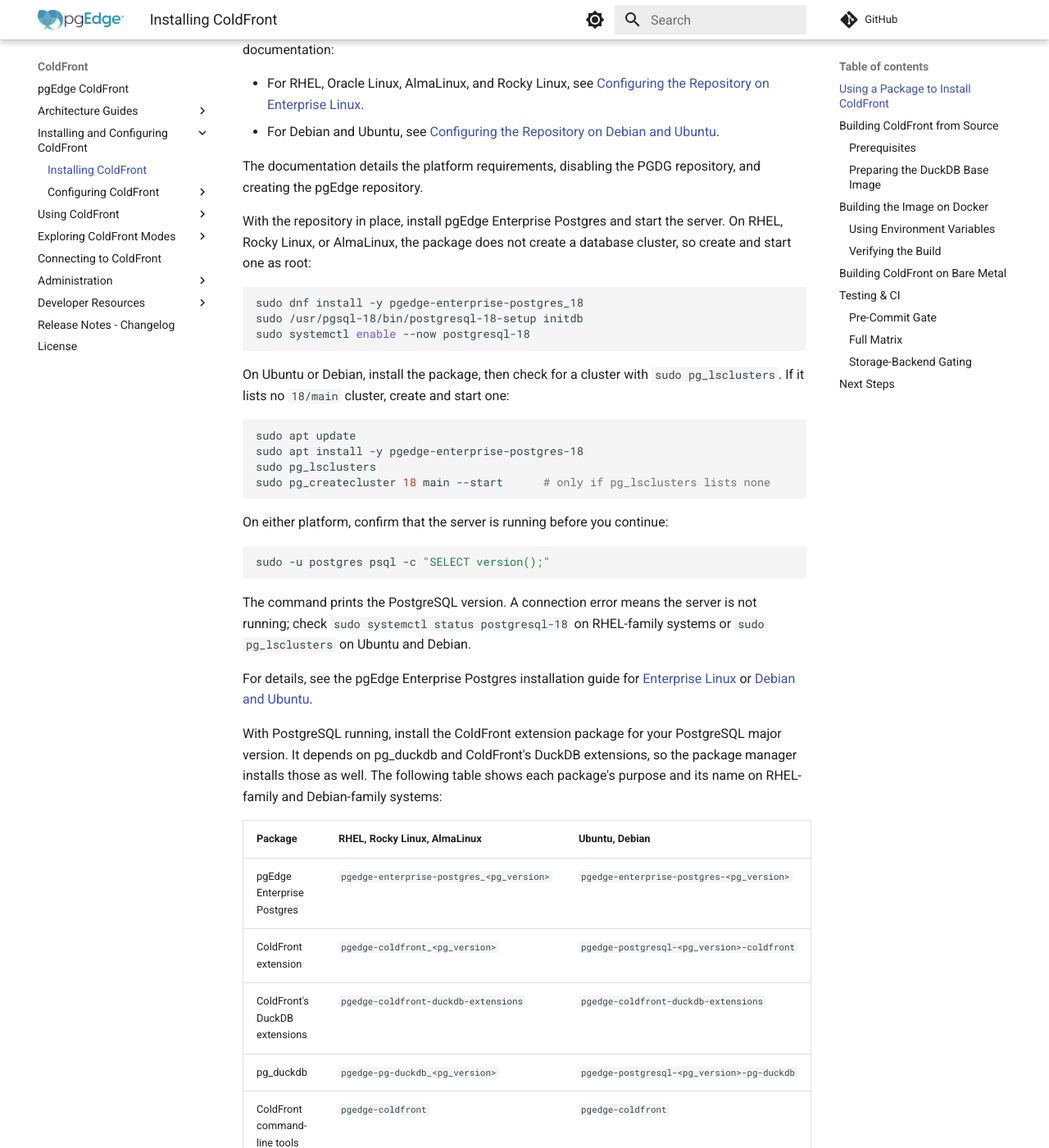
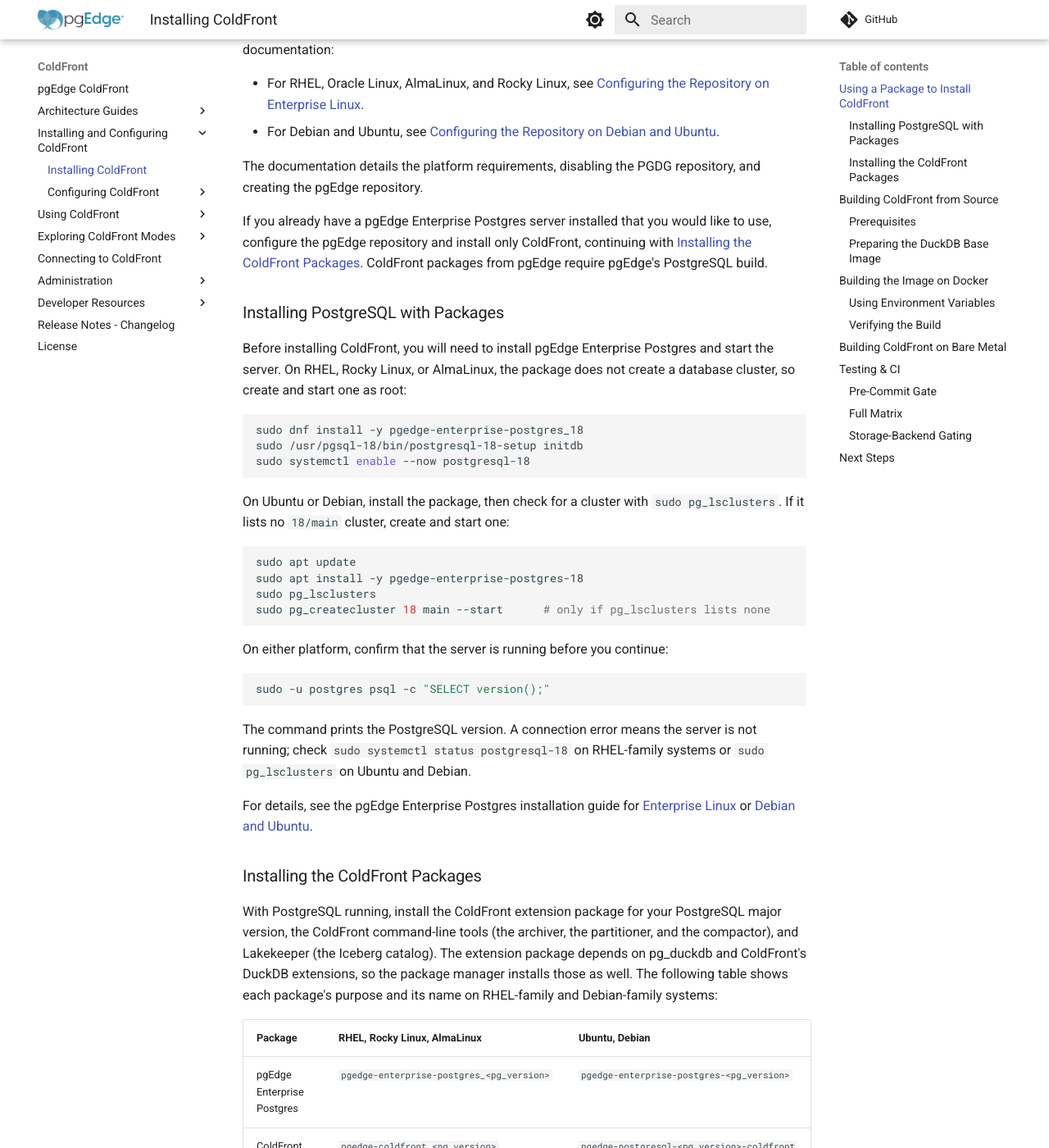
Before and after one commit to pgEdge/coldfront, an MkDocs documentation site: the page built from docs/installation.md, in a window 1280 px wide and 1400 px high, scrolled down 351 px. Shown: the whole window at 82% size. Built offline with MkDocs 1.6.1 and Material for MkDocs 9.7.7, drawn with Linux system fonts in a browser that asks for light colours; comment, search, counter and statistics services are not loaded; some of the changed text lies outside the part shown.

Commit message:
docs: split the package steps and install the tools and Lakekeeper with ColdFront

````diff
--- a/docs/installation.md
+++ b/docs/installation.md
@@ -19,9 +19,17 @@ the steps in the Enterprise Postgres documentation:
 The documentation details the platform requirements, disabling the PGDG
 repository, and creating the pgEdge repository.
 
-With the repository in place, install pgEdge Enterprise Postgres and start the
-server. On RHEL, Rocky Linux, or AlmaLinux, the package does not create a
-database cluster, so create and start one as root:
+If you already have a pgEdge Enterprise Postgres server installed that you
+would like to use, configure the pgEdge repository and install only ColdFront,
+continuing with
+[Installing the ColdFront Packages](#installing-the-coldfront-packages).
+ColdFront packages from pgEdge require pgEdge's PostgreSQL build.
+
+### Installing PostgreSQL with Packages
+
+Before installing ColdFront, you will need to install pgEdge Enterprise Postgres
+and start the server. On RHEL, Rocky Linux, or AlmaLinux, the package does not
+create a database cluster, so create and start one as root:
 
 ```bash
 sudo dnf install -y pgedge-enterprise-postgres_18
@@ -53,11 +61,14 @@ For details, see the pgEdge Enterprise Postgres installation guide for
 [Enterprise Linux](https://docs.pgedge.com/enterprise/el/installing/) or
 [Debian and Ubuntu](https://docs.pgedge.com/enterprise/debian/installing/).
 
+### Installing the ColdFront Packages
+
 With PostgreSQL running, install the ColdFront extension package for your
-PostgreSQL major version. It depends on pg_duckdb and ColdFront's DuckDB
-extensions, so the package manager installs those as well. The following table
-shows each package's purpose and its name on RHEL-family and Debian-family
-systems:
+PostgreSQL major version, the ColdFront command-line tools (the archiver, the
+partitioner, and the compactor), and Lakekeeper (the Iceberg catalog). The
+extension package depends on pg_duckdb and ColdFront's DuckDB extensions, so
+the package manager installs those as well. The following table shows each
+package's purpose and its name on RHEL-family and Debian-family systems:
 
 | Package | RHEL, Rocky Linux, AlmaLinux | Ubuntu, Debian |
 |---|---|---|
@@ -71,18 +82,19 @@ systems:
 For PostgreSQL 18 on RHEL, Rocky Linux, or AlmaLinux:
 
 ```bash
-sudo dnf install -y pgedge-coldfront_18
+sudo dnf install -y pgedge-coldfront_18 pgedge-coldfront pgedge-lakekeeper
 ```
 
-On Ubuntu or Debian:
+For PostgreSQL 18 on Ubuntu or Debian:
 
 ```bash
-sudo apt install -y pgedge-postgresql-18-coldfront
+sudo apt install -y pgedge-postgresql-18-coldfront pgedge-coldfront \
+  pgedge-lakekeeper
 ```
 
-The extension package does not install the command-line tools or Lakekeeper.
-Install `pgedge-coldfront` and `pgedge-lakekeeper` separately on the hosts
-that need them.
+The `pgedge-lakekeeper` package installs Lakekeeper but does not start it; you
+configure and start it as described in
+[Configuring Lakekeeper](configure_lakekeeper.md).
 
 ## Building ColdFront from Source
 
````
